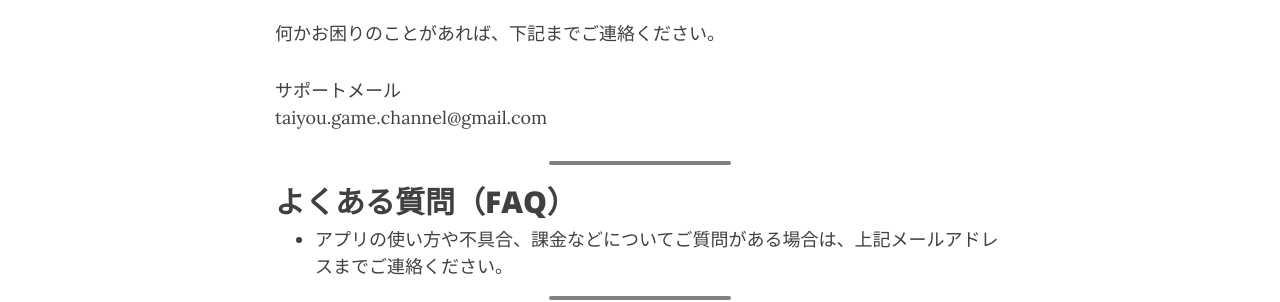
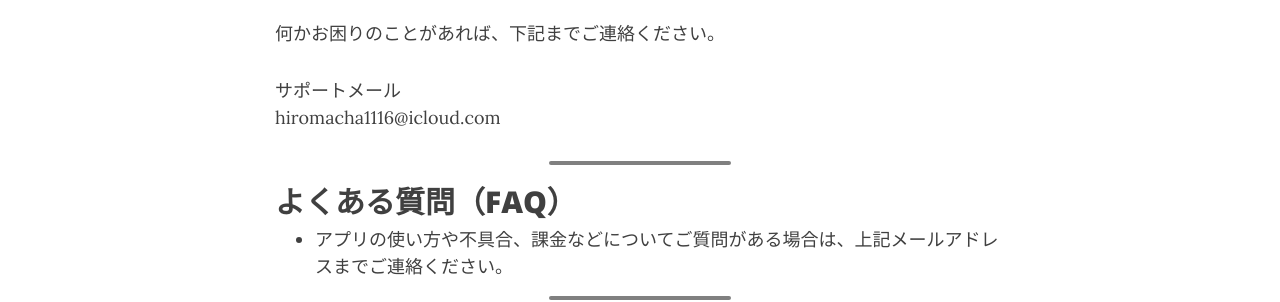
Before and after one commit to macha1316/beautiful-jekyll-master, a Jekyll site: the page built from _posts/2025-07-08-support-url.md, in a window 1280 px wide and 900 px high, scrolled down 449 px. Shown: the part 154-456 px from the top of the window. Built offline with Jekyll 4.4.1, drawn with Linux system fonts in a browser that asks for light colours; comment, search, counter and statistics services are not loaded.

Commit message:
fix: サポートページ

```diff
--- a/_posts/2025-07-08-support-url.md
+++ b/_posts/2025-07-08-support-url.md
@@ -13,7 +13,7 @@ author: taiyou
 何かお困りのことがあれば、下記までご連絡ください。
 
 サポートメール
-taiyou.game.channel@gmail.com
+hiromacha1116@icloud.com
 
 ---
 
```
